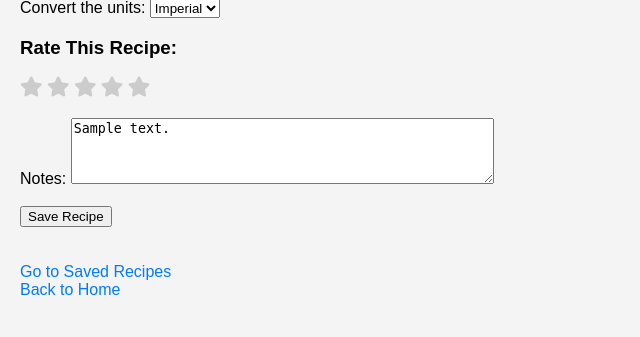
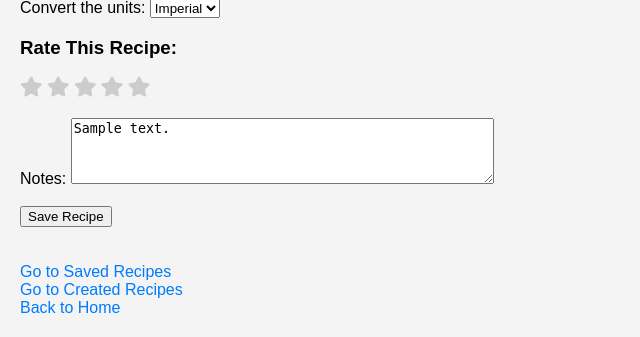
Before and after one commit to laurenrosas93/CafeCopycat, a Flask app: template templates/recipe.html in a window 1280 px wide. Shown: the part 549-886 px from the top of the page, without its empty margins (0-640 px from the left). Before the commit the page ends 844 px from the top, so only its background shows below. Run offline with Flask 3, Linux system fonts and the light colour scheme; the template is opened without the code that fills it: most values are stand-ins (such as "Sample title", 1, 10 or a date in 2020); grey boxes marked "Sample" are stand-in pictures.

Commit message:
Update recipe.html
-added "go to created recipes" hyperlink for easier navigation

```diff
--- a/templates/recipe.html
+++ b/templates/recipe.html
@@ -134,6 +134,8 @@
     <br>
     <a href="{{ url_for('saved_recipes') }}">Go to Saved Recipes</a>
     <br>
+    <a href="{{ url_for('created_recipes') }}">Go to Created Recipes</a>
+    <br>
     <a href="{{ url_for('home') }}">Back to Home</a>
 
     <script>
```
